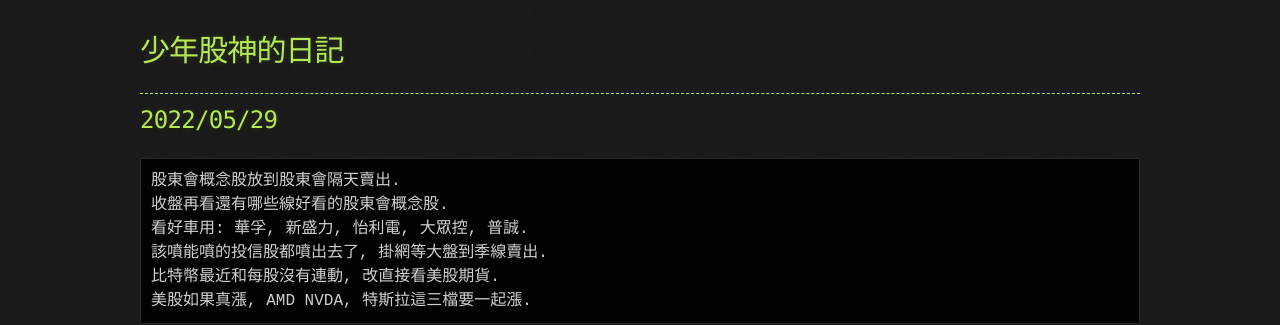
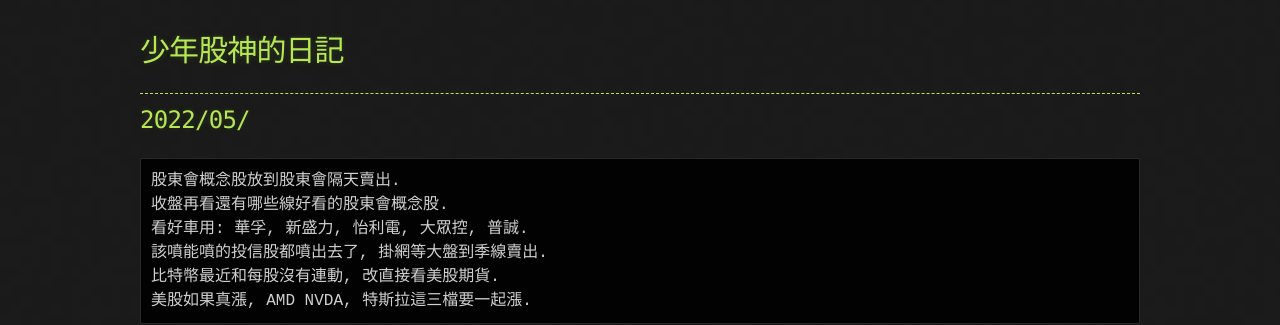
Before and after one commit to lepg5487/Stock_God, a Jekyll site: the page built from index.md, in a window 1280 px wide and 900 px high. Shown: the part 205-530 px from the top of the window. Built offline with Jekyll 4.4.1, drawn with Linux system fonts in a browser that asks for light colours; our own code applies the rules of GitHub Pages for plain Markdown files.

Commit message:
Update index.md

````diff
--- a/index.md
+++ b/index.md
@@ -6,7 +6,7 @@
 
 ---
 
-## 2022/05/29
+## 2022/05/
 ```
 股東會概念股放到股東會隔天賣出.
 收盤再看還有哪些線好看的股東會概念股.
````
